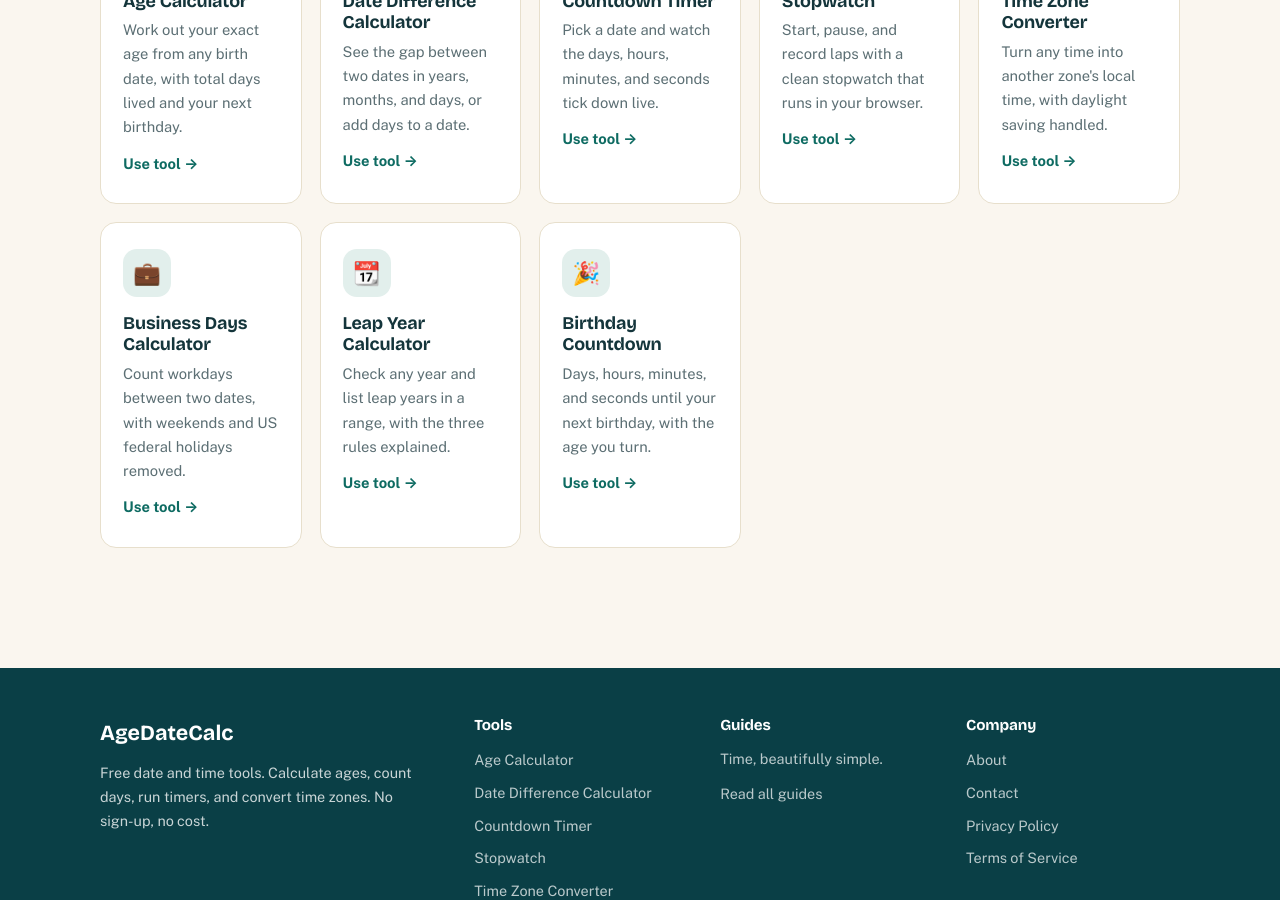
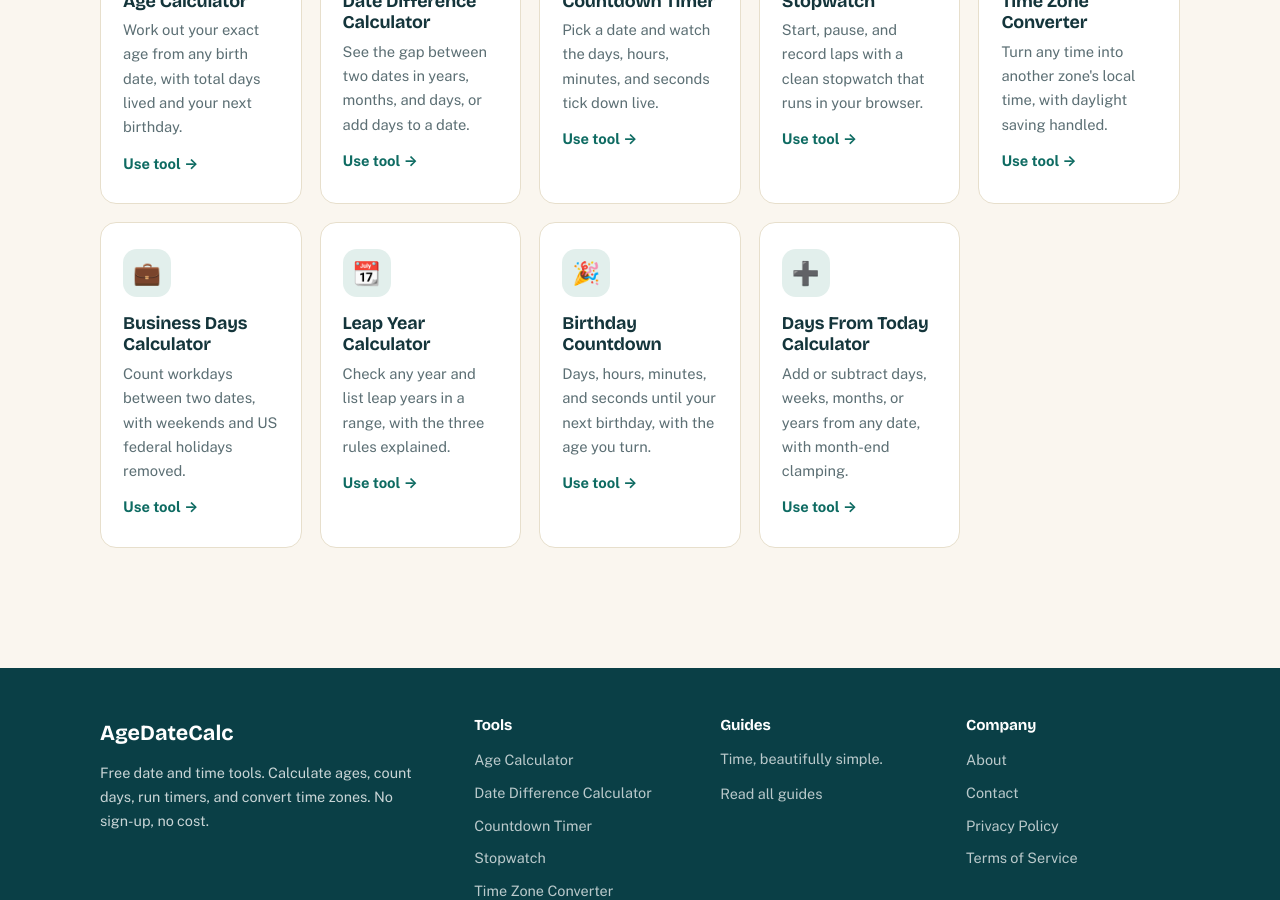
Before and after one commit to zaidmeo09-dhangal/agedatecalc, a Jekyll site: the page built from tools.md, in a window 1280 px wide and 900 px high, scrolled down 535 px. Built offline with Jekyll 4.4.1, drawn with Linux system fonts in a browser that asks for light colours.

Commit message:
SEO audit fixes: broken links, titles, DST 2027, schema, og:image

```diff
--- a/tools.md
+++ b/tools.md
@@ -19,7 +19,8 @@ schema: |
           { "@type": "ListItem", "position": 5, "name": "Time Zone Converter", "url": "https://agedatecalc.com/time-zone-converter/" },
           { "@type": "ListItem", "position": 6, "name": "Business Days Calculator", "url": "https://agedatecalc.com/business-days-calculator/" },
           { "@type": "ListItem", "position": 7, "name": "Leap Year Calculator", "url": "https://agedatecalc.com/leap-year-calculator/" },
-          { "@type": "ListItem", "position": 8, "name": "Birthday Countdown", "url": "https://agedatecalc.com/birthday-countdown/" }
+          { "@type": "ListItem", "position": 8, "name": "Birthday Countdown", "url": "https://agedatecalc.com/birthday-countdown/" },
+          { "@type": "ListItem", "position": 9, "name": "Days From Today Calculator", "url": "https://agedatecalc.com/days-from-today-calculator/" }
         ]
       },
       {
@@ -93,6 +94,12 @@ schema: |
         <p>Days, hours, minutes, and seconds until your next birthday, with the age you turn.</p>
         <span class="go">Use tool &rarr;</span>
       </a>
+      <a class="tool-card" href="{{ '/days-from-today-calculator/' | relative_url }}">
+        <div class="tool-icon">➕</div>
+        <h2>Days From Today Calculator</h2>
+        <p>Add or subtract days, weeks, months, or years from any date, with month-end clamping.</p>
+        <span class="go">Use tool &rarr;</span>
+      </a>
     </div>
   </div>
 </section>
```
